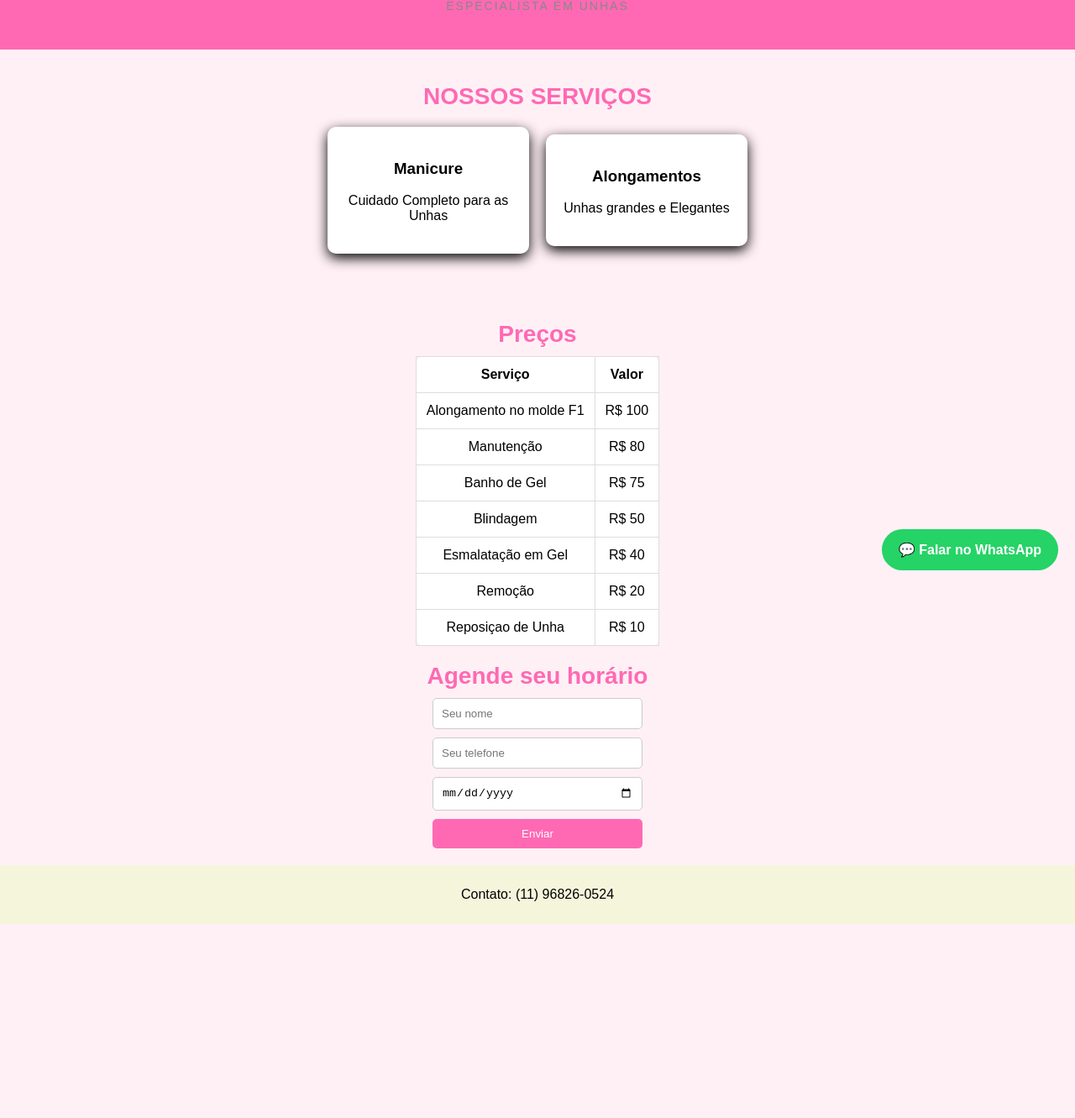
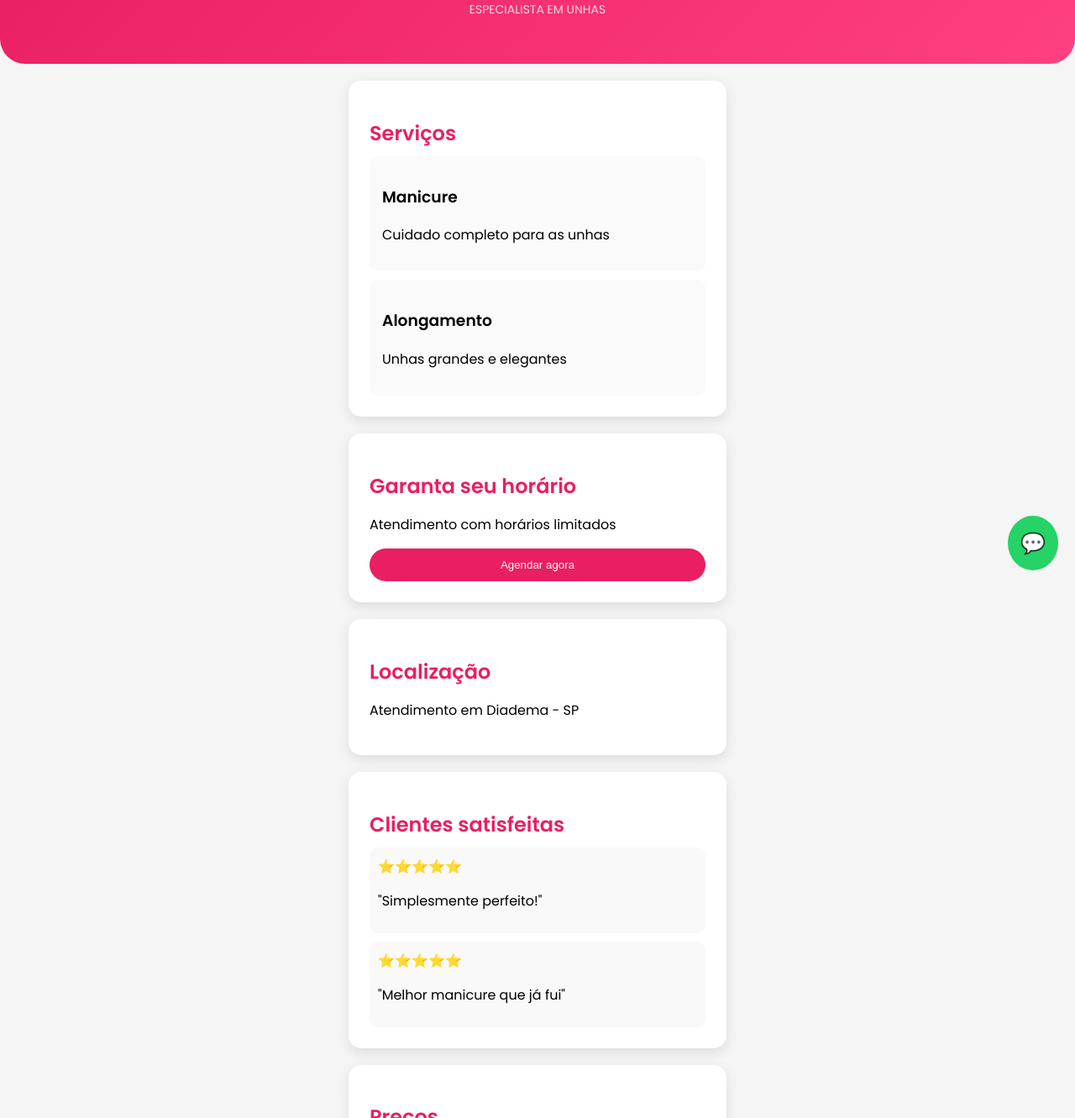
Before and after one commit to Rhuan1506/site-unhas, a plain HTML site: page index.html in a window 1280 px wide. Shown: the part 101-1432 px from the top of the page at 84% size. Before the commit the page ends 1201 px from the top, so only its background shows below. Drawn offline with Linux system fonts and the light colour scheme.

Commit message:
alteração por completo em tudo

```diff
--- a/index.html
+++ b/index.html
@@ -1,251 +1,233 @@
 <!DOCTYPE html>
-<html lang="en">
+<html lang="pt-br">
 <head>
 <meta charset="UTF-8">
 <meta name="viewport" content="width=device-width, initial-scale=1.0">
 <title>Flavia Souza | Manicure & Nail Designer</title>
 
+<link href="https://fonts.googleapis.com/css2?family=Poppins:wght@300;400;600&display=swap" rel="stylesheet">
+
 <style>
+
 body {
   margin: 0;
-                font-family: Arial, Helvetica, sans-serif;
-                background: #fff0f5;
+  font-family: 'Poppins', sans-serif;
+  background: #f5f5f5;
 }
 
+/* HEADER */
 header {
-            background: #ff69b4;
+  background: linear-gradient(135deg, #e91e63, #ff4081);
   color: white;
   text-align: center;
-            padding: 30px 20px;
+  padding: 40px 20px;
+  border-bottom-left-radius: 30px;
+  border-bottom-right-radius: 30px;
 }
 
-        section {
-            padding: 20px;
-            text-align: center;
+header h1 {
+  margin: 0;
+}
+
+.subtitulo {
+  font-size: 14px;
+  opacity: 0.8;
+}
+
+/* PADRÃO DE BLOCO (CARDS) */
+.bloco {
+  background: white;
+  margin: 20px auto;
+  padding: 25px;
+  width: 90%;
+  max-width: 400px;
+  border-radius: 15px;
+  box-shadow: 0 5px 15px rgba(0,0,0,0.1);
+}
+
+.bloco h2 {
+  color: #e91e63;
+  margin-bottom: 10px;
+}
+
+/* SERVIÇOS */
+.card {
+  background: #fafafa;
+  padding: 15px;
+  border-radius: 10px;
+  margin-top: 10px;
+}
+
+/* BOTÃO */
+button {
+  background: #e91e63;
+  color: white;
+  border: none;
+  padding: 12px;
+  border-radius: 20px;
+  cursor: pointer;
+  width: 100%;
+}
+
+/* AVALIAÇÕES */
+.avaliacao {
+  background: #f9f9f9;
+  padding: 10px;
+  border-radius: 10px;
+  margin-top: 10px;
+}
+
+.clicavel {
+  cursor: pointer;
+  transition: 0.2s;
+}
+
+.clicavel:hover {
+  transform: scale(1.03);
+}
+
+.clicavel:active {
+  transform: scale(0.97);
+  box-shadow: 0 2px 5px rgba(0,0,0,0.2);
+}
+
+.clicavel:active {
+  background: #ffe4ec;
+}
+
+/* TABELA */
+table {
+  width: 100%;
+  border-collapse: collapse;
+  margin-top: 10px;
+}
+
+td {
+  padding: 10px;
+  border-bottom: 1px solid #ddd;
+}
+
+/* FORM */
+form {
   display: flex;
   flex-direction: column;
-            align-items: center;
-
+  gap: 10px;
 }
 
-        .serviços {
-            display: flex;
-            justify-content: center;
-            align-items: center;
-            gap: 20px;
-            flex-wrap: wrap;
-            text-align: center;
-            max-width: 800PX;
-            margin: 0 auto;
-
+input {
+  padding: 10px;
+  border-radius: 8px;
+  border: 1px solid #ccc;
 }
 
-        .card{
-            background: white;
-            padding: 20px;
-            border-radius: 10px;
-            width: 200px;
-            box-shadow: 0 5px 15px rgba(0, 0, 0, 1);
-        }
-
-        .botao {
-            display: inline-block;
-            margin-top: 15px;
-            padding: 10px 20px;
-            background: #ff69b4;
-            color: white;
-            text-decoration: none;
-            border-radius: 5px;
-            text-align: center;
-        }
-
-        footer{
-            background: beige;
-            color: black;
-            text-align: center;
-            padding: 10px;
-            margin-top: 20px;
-        }
-
+/* WHATSAPP */
 .whatsapp {
   position: fixed;
   bottom: 20px;
   right: 20px;
   background: #25D366;
   color: white;
-            padding: 15px 20px;
-            border-radius: 50px;
+  font-size: 24px;
+  padding: 15px;
+  border-radius: 50%;
   text-decoration: none;
-            font-weight: bold;
-            box-shadow: 0 5px 10px rgba(0,0,0,0,2);
 }
 
-        table {
-            margin: 0 auto;
-            border-collapse: collapse;
-            background: white;
-            border-radius: 10px;
-            overflow: center;
+/* FOOTER */
+footer {
+  text-align: center;
+  padding: 20px;
 }
-
-td, th {
-    padding: 12px;
-    border: 1px solid   #ddd;
-    text-align: center;
-}
-
-form {
-    display: flex;
-    flex-direction: column;
-    width: 250px;
-    margin: 0 auto;
-    gap: 10px;
-}
-
-input {
-    padding: 10px;
-    border-radius: 5px;
-    border: 1px solid #ccc;
-}
-
-button {
-    background: #ff69b4;
-    color: white;
-    padding: 10px;
-    border: none;
-    border-radius: 5px;
-    cursor: pointer;
-}
-
-h2 {
-    text-align: center;
-}
-
-.titulo {
-    font-family: 'Poppins', sans-serif;
-    text-align: center;
-    font-weight: 600;
-    font-size: 28px;
-    color: #ff69b4;
-    margin-bottom: 10px;
-    position: relative;
-}
-
-.subtitulo {
-    text-align: center;
-    font-family: Arial, sans-serif;
-    font-size: 14px;
-    color: #888;
-    letter-spacing: 2px;
-    margin-top: -10px;
-}
-
-h2 {
-    font-family: 'Poppins', sans-serif;
-    text-align: center;
-    color: #ff69b4;
-    font-size: 28px;
-    font-weight: 600;
-    margin: 20px 0;
-}
-
-
 
 </style>
 </head>
+
 <body>
+
 <header>
   <h1>FLAVIA SOUZA</h1>
   <p class="subtitulo">ESPECIALISTA EM UNHAS</p>
 </header>
 
-    <section>
-        <h2>NOSSOS SERVIÇOS</h2>
-        <div class="serviços">
+<!-- SERVIÇOS -->
+<section class="bloco">
+  <h2>Serviços</h2>
+
   <div class="card">
     <h3>Manicure</h3>
-                <p>Cuidado Completo para as Unhas</p>
+    <p>Cuidado completo para as unhas</p>
   </div>
 
+  <div class="card">
+    <h3>Alongamento</h3>
+    <p>Unhas grandes e elegantes</p>
+  </div>
+</section>
 
+<!-- CTA -->
+<section class="bloco">
+  <h2>Garanta seu horário</h2>
+  <p>Atendimento com horários limitados</p>
+  <a href="https://wa.me/55119968260524" target="_blank">
+    <button>Agendar agora</button>
+  </a>
+</section>
 
-<div class="card">
-    <h3>Alongamentos</h3>
-    <p>Unhas grandes e Elegantes</p>
+<!-- LOCALIZAÇÃO -->
+<section class="bloco">
+  <h2>Localização</h2>
+  <p>Atendimento em Diadema - SP</p>
 </section>
-<section>
+
+<!-- AVALIAÇÕES -->
+<section class="bloco">
+  <h2>Clientes satisfeitas</h2>
+
+  <div class="avaliacao clicavel">
+    ⭐⭐⭐⭐⭐
+    <p>"Simplesmente perfeito!"</p>
+  </div>
+
+  <div class="avaliacao clicavel">
+    ⭐⭐⭐⭐⭐
+    <p>"Melhor manicure que já fui"</p>
+  </div>
+</section>
+
+<!-- PREÇOS -->
+<section class="bloco">
+  <h2>Preços</h2>
+
+  <table>
+    <tr><td>Alongamento no molde F1</td><td>R$ 100</td></tr>
+    <tr><td>Manutenção</td><td>R$ 80</td></tr>
+    <tr><td>Banho de Gel</td><td>R$ 75</td></tr>
+    <tr><td>Blindagem</td><td>R$ 50</td></tr>
+    <tr><td>Esmaltação em Gel</td><td>R$ 40</td></tr>
+    <tr><td>Remoção</td><td>R$ 20</td></tr>
+    <tr><td>Reposição</td><td>R$ 10</td></tr>
+  </table>
 
 </section>
 
-
-
-
-<a class="whatsapp" href="https://wa.me/(11) 96826-0524" target="_blank">
-💬 Falar no WhatsApp
-</a>
-
-
-
-
-<h2 class="titulo">Preços</h2>
-
-<table>
-  <tr>
-    <th>Serviço</th>
-    <th>Valor</th>
-  </tr>
-
-
-<tr>
-    <td>Alongamento no molde F1</td>
-    <td>R$ 100</td>
-  </tr>
-
-  <tr>
-    <td>Manutenção</td>
-    <td>R$ 80</td>
-  </tr>
-  <tr>
-    <td>Banho de Gel</td>
-    <td>R$ 75</td>
-  </tr>
-
- <tr>
-    <td>Blindagem</td>
-    <td>R$ 50</td>
-  </tr>
-
-   <tr>
-    <td>Esmalatação em Gel</td>
-    <td>R$ 40</td>
-  </tr>
-  <tr>
-    <td>Remoção</td>
-    <td>R$ 20</td>
-  </tr>
-
-   <tr>
-    <td>Reposiçao de Unha</td>
-    <td>R$ 10</td>
-  </tr>
-
-</table>
-
-
-
-<h2 class="titulo">Agende seu horário</h2>
+<!-- FORM -->
+<section class="bloco">
+  <h2>Agende seu horário</h2>
 
   <form>
     <input type="text" placeholder="Seu nome" required>
     <input type="tel" placeholder="Seu telefone" required>
     <input type="date" required>
-
     <button type="submit">Enviar</button>
   </form>
+</section>
 
+<!-- WHATSAPP -->
+<a href="https://wa.me/55119968260524" class="whatsapp">💬</a>
 
 <footer>
   <p>Contato: (11) 96826-0524</p>
 </footer>
+
 </body>
 </html>
```
Lines whose indentation alone changed are shown as unchanged.
